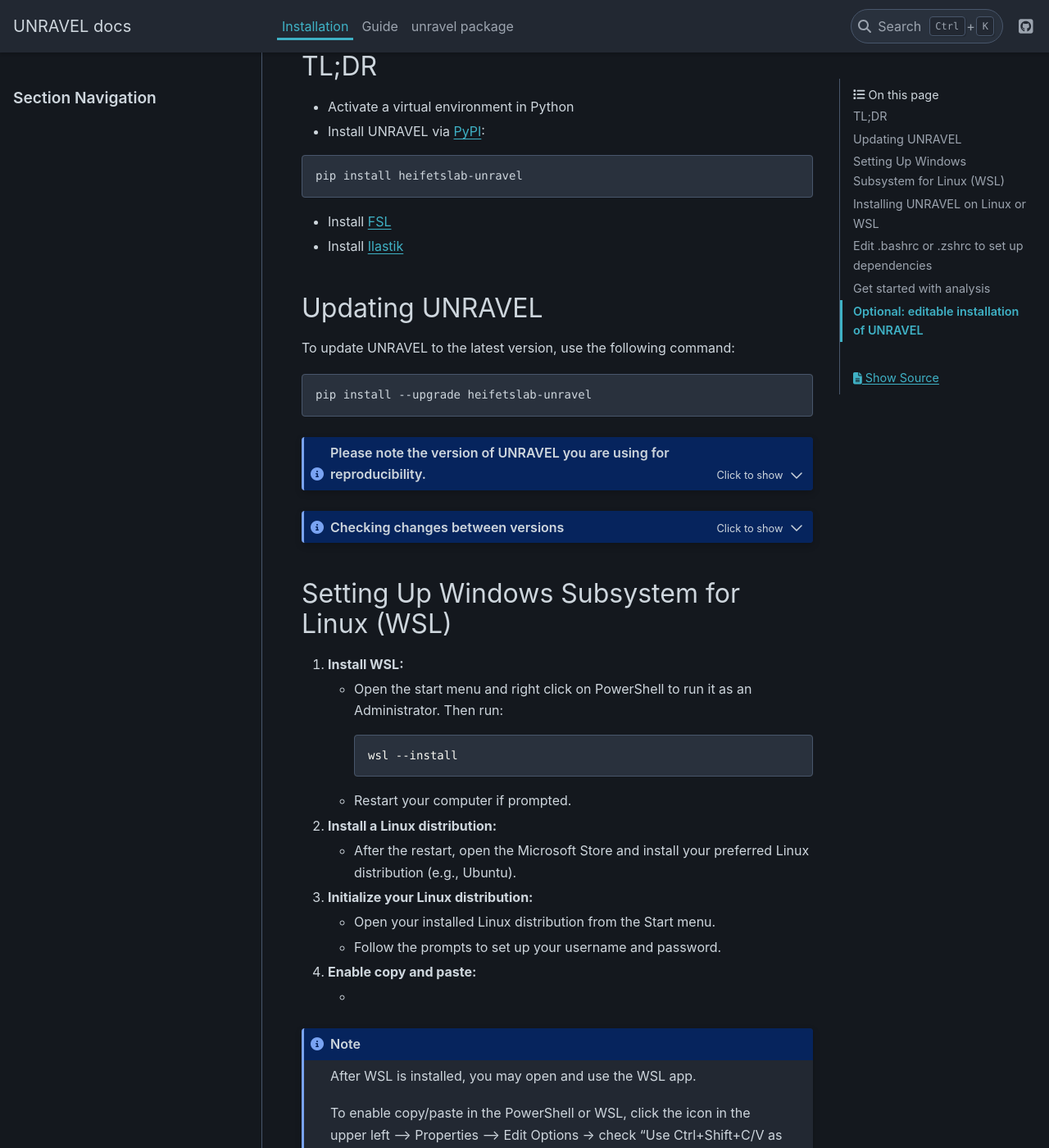
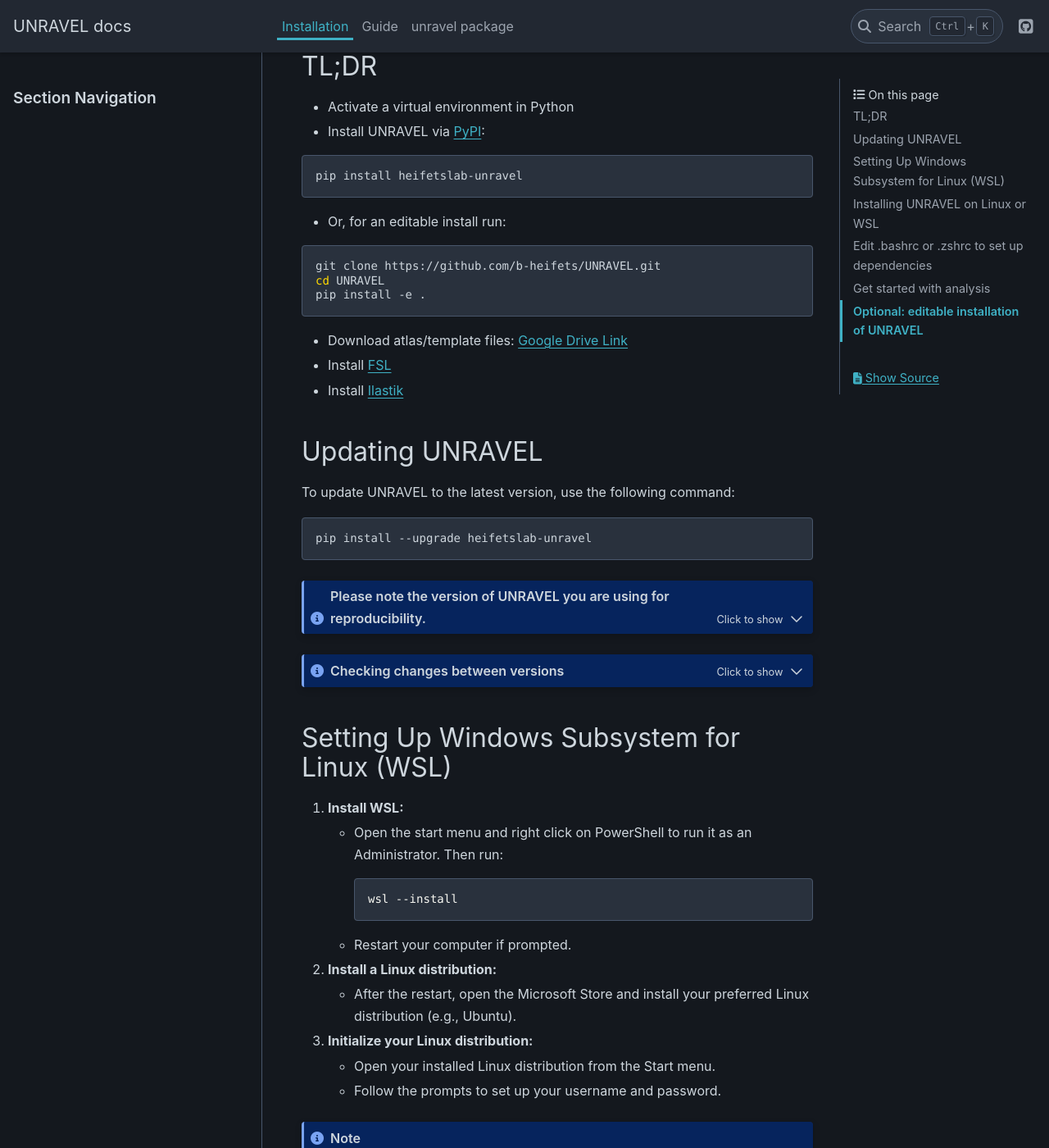
Before and after one commit to b-heifets/UNRAVEL, a Sphinx documentation site: the page built from unravel/docs/installation.md, in a window 1280 px wide and 1400 px high, scrolled down 300 px. Shown: the whole window at 82% size. Built offline with Sphinx 7.4.7 and the PyData theme 0.15.4, drawn with Linux system fonts in a browser that asks for light colours; some of the changed text lies outside the part shown.

Commit message:
Updates to the installation guide

````diff
--- a/unravel/docs/installation.md
+++ b/unravel/docs/installation.md
@@ -12,6 +12,13 @@
 ```bash
 pip install heifetslab-unravel
 ```
+* Or, for an editable install run:
+```bash
+git clone https://github.com/b-heifets/UNRAVEL.git
+cd UNRAVEL
+pip install -e .
+```
+* Download atlas/template files: [Google Drive Link](https://drive.google.com/drive/folders/1iZjQlPc2kPagnVsjWEFFObLlkSc2yRf9?usp=sharing)
 * Install [FSL](https://fsl.fmrib.ox.ac.uk/fsl/fslwiki/FslInstallation)
 * Install [Ilastik](https://www.ilastik.org/download.html)
 
@@ -68,10 +75,6 @@
 
     - Open your installed Linux distribution from the Start menu.
     - Follow the prompts to set up your username and password.
-
-4. **Enable copy and paste:**
-
-    -
 
 :::{note}
 After WSL is installed, you may open and use the WSL app.
@@ -155,7 +158,7 @@
     pip install heifetslab-unravel
     ```
 
-4. **Download atlas/template files and locate them in `./atlas/`:**
+4. **Download atlas/template files:**
     [Google Drive Link](https://drive.google.com/drive/folders/1iZjQlPc2kPagnVsjWEFFObLlkSc2yRf9?usp=sharing)
 
 :::{todo}
````
